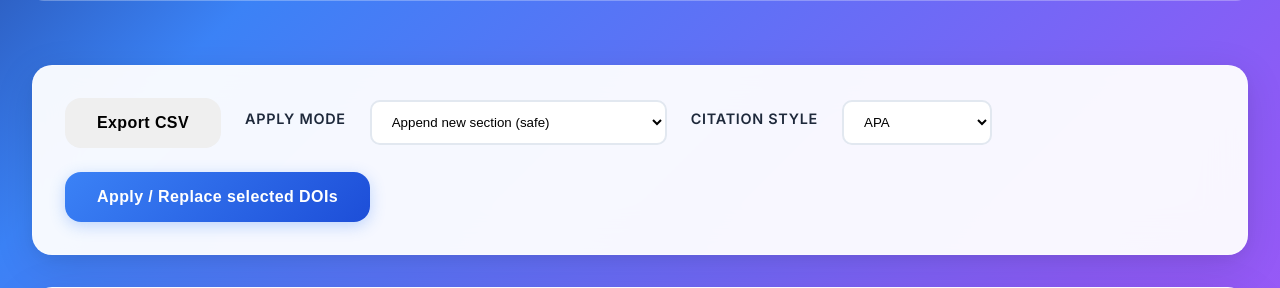
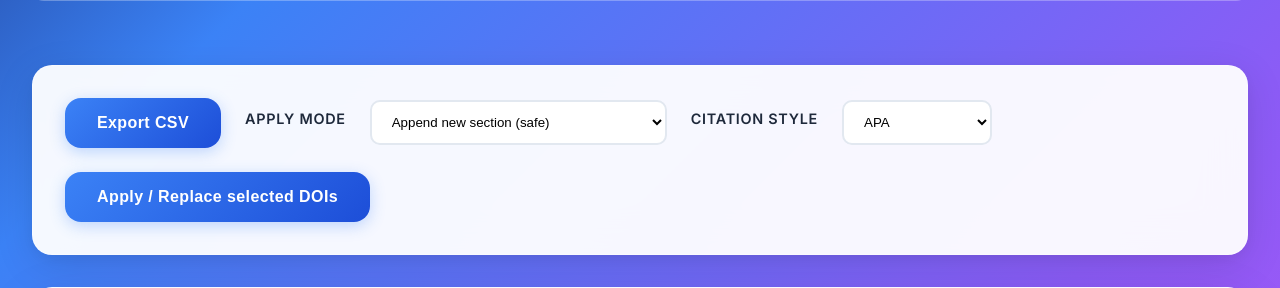
Before and after one commit to harikrishnan253/DOI-FINDER, a FastAPI app: template templates/review.html in a window 1280 px wide. Shown: the part 304-592 px from the top of the page. Run offline with FastAPI, Linux system fonts and the light colour scheme; the template is opened without the code that fills it, so the values that code supplies are empty.

Commit message:
Changed button color

```diff
--- a/templates/review.html
+++ b/templates/review.html
@@ -27,7 +27,7 @@
     </header>
 
     <section class="controls">
-      <button id="exportCsv" class="btn">Export CSV</button>
+      <button id="exportCsv" class="btn btn-primary">Export CSV</button>
 
       <label for="applyMode">Apply mode</label>
       <select id="applyMode">
```
